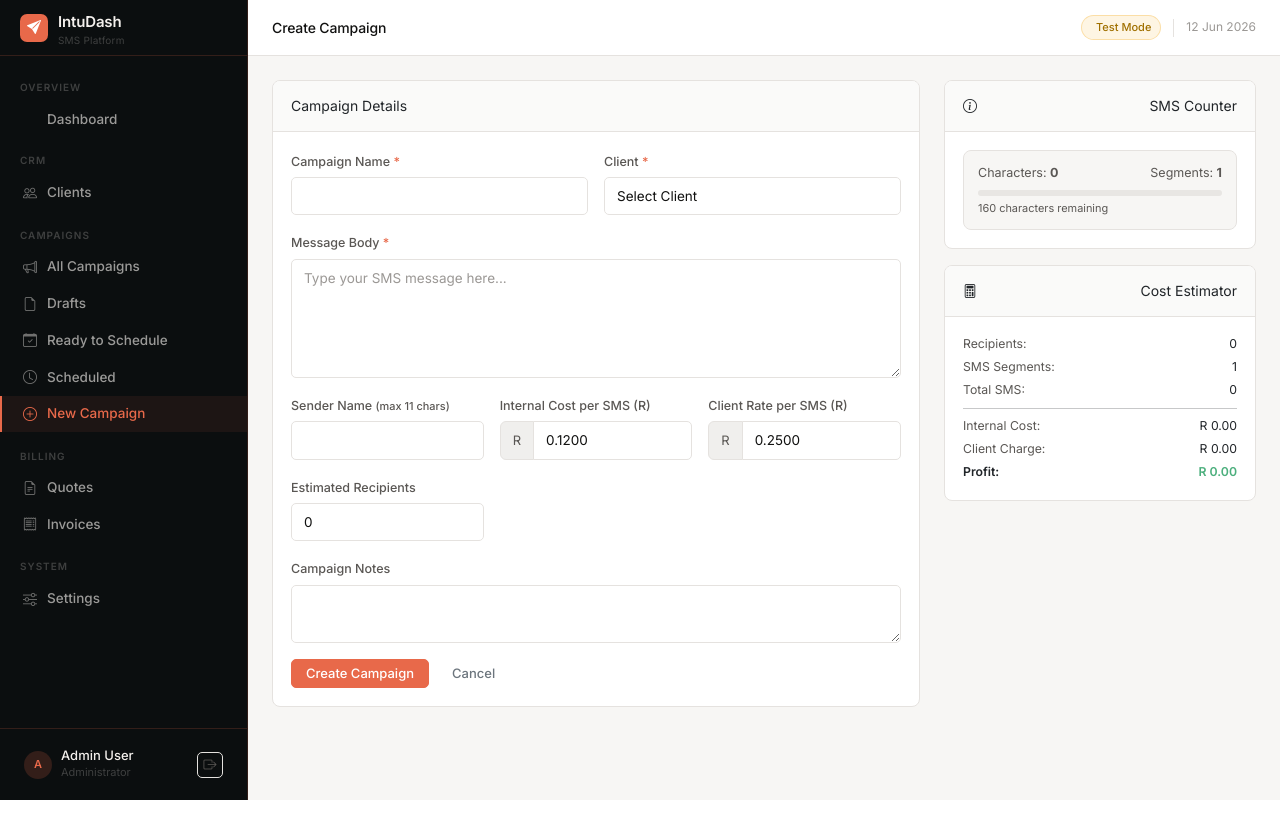
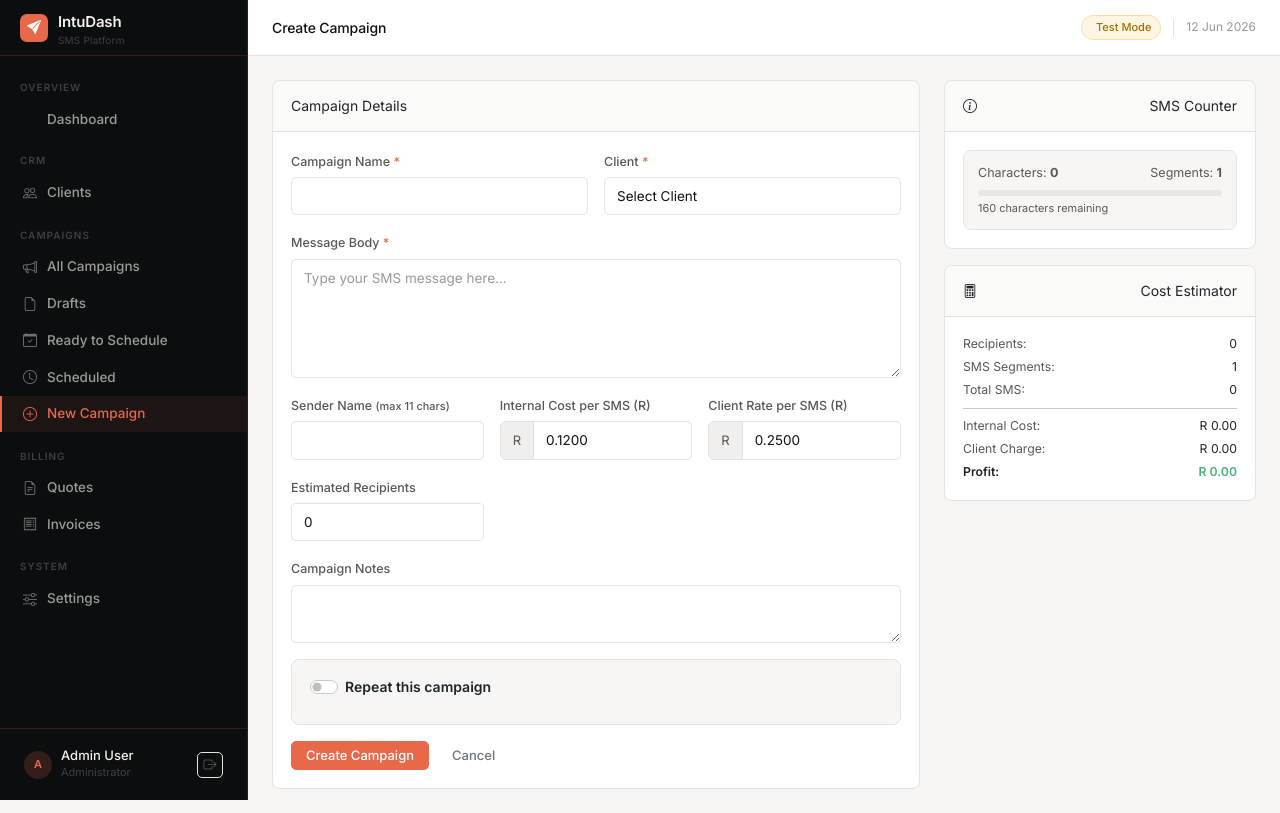
Before and after one commit to iamkyno/intudash, a Laravel app: page /campaigns/create in a window 1280 px wide. Run offline with Laravel 12, Linux system fonts and the light colour scheme; a user stored in the database is signed in; data comes from the database, SQL or seed files in the repository.

Commit message:
Add VAT registered toggle, campaign repeat, and enriched quote line items
- Settings: replace vat_enabled with vat_registered toggle; when off all prices
  are VAT-inclusive with no breakdown shown, when on quotes/invoices show
  ex-VAT + VAT line + total
- QuoteService and InvoiceService: both now use vat_registered setting and
  accept $runs parameter; line item description includes segment count and
  run count (e.g. "× 3 runs | 1,000 recipients, 2 segments/msg")
- Campaign form: new "Repeat this campaign" toggle with run counter (2–52);
  creates N linked campaigns named "Name (Run X of N)" with shared group ID
- Campaign show: displays sibling runs as a pill nav when part of a group
- Migration: change campaign_group_id column to string(36) for UUID storage

https://claude.ai/code/session_01CQU7iRe9pxBpTRBHWRwuzp

```diff
--- a/app/Http/Controllers/CampaignController.php
+++ b/app/Http/Controllers/CampaignController.php
@@ -3,6 +3,7 @@
 namespace App\Http\Controllers;
 
 use App\Jobs\SendCampaignJob;
+use Illuminate\Support\Str;
 use App\Models\Campaign;
 use App\Models\Client;
 use App\Services\AuditLogService;
@@ -50,11 +51,34 @@ class CampaignController extends Controller
             'client_rate_per_sms' => 'required|numeric|min:0',
             'estimated_recipients' => 'nullable|integer|min:0',
             'sender_name' => 'nullable|string|max:11',
+            'repeat_enabled' => 'nullable|boolean',
+            'repeat_count' => 'nullable|integer|min:2|max:52',
         ]);
 
         $smsCount = SmsCounter::count($validated['message']);
         $validated['sms_segments'] = $smsCount['segments'];
         $validated['user_id'] = auth()->id();
+
+        $repeatCount = ($validated['repeat_enabled'] ?? false) ? (int) ($validated['repeat_count'] ?? 2) : 1;
+        unset($validated['repeat_enabled'], $validated['repeat_count']);
+
+        if ($repeatCount > 1) {
+            $groupId = Str::uuid()->toString();
+            $baseName = $validated['name'];
+            $first = null;
+            for ($i = 1; $i <= $repeatCount; $i++) {
+                $data = array_merge($validated, [
+                    'name' => "{$baseName} (Run {$i} of {$repeatCount})",
+                    'campaign_group_id' => $groupId,
+                    'campaign_group_run' => $i,
+                ]);
+                $c = Campaign::create($data);
+                AuditLogService::log('campaign_created', $c, null, ['name' => $c->name]);
+                if ($i === 1) $first = $c;
+            }
+            return redirect()->route('campaigns.show', $first)
+                ->with('success', "{$repeatCount} campaign runs created. You're viewing Run 1.");
+        }
 
         $campaign = Campaign::create($validated);
         AuditLogService::log('campaign_created', $campaign, null, ['name' => $campaign->name]);
--- a/app/Http/Controllers/SettingsController.php
+++ b/app/Http/Controllers/SettingsController.php
@@ -22,7 +22,7 @@ class SettingsController extends Controller
             'company_phone' => 'nullable|string',
             'company_vat_number' => 'nullable|string',
             'invoice_prefix' => 'required|string|max:10',
-            'vat_enabled' => 'boolean',
+            'vat_registered' => 'boolean',
             'vat_rate' => 'required|numeric|min:0|max:100',
             'default_internal_cost' => 'required|numeric|min:0',
             'default_client_rate' => 'required|numeric|min:0',
--- a/app/Models/Campaign.php
+++ b/app/Models/Campaign.php
@@ -18,7 +18,7 @@ class Campaign extends Model
         'estimated_profit', 'actual_cost', 'actual_charge', 'actual_profit',
         'sender_name', 'scheduled_at', 'scheduled_end_at', 'sent_at', 'completed_at',
         'provider_response', 'provider', 'provider_campaign_id', 'admin_override_payment',
-        'is_recurring_schedule', 'archived_at',
+        'is_recurring_schedule', 'archived_at', 'campaign_group_id', 'campaign_group_run',
     ];
 
     protected $casts = [
--- a/resources/views/campaigns/_form.blade.php
+++ b/resources/views/campaigns/_form.blade.php
@@ -55,9 +55,43 @@
         <label class="form-label">Campaign Notes</label>
         <textarea name="notes" class="form-control" rows="2">{{ old('notes', $campaign->notes ?? '') }}</textarea>
     </div>
+    @if(!isset($campaign) || !$campaign->exists)
+    <div class="col-12">
+        <div class="card" style="background:var(--surface-bg);border:1px solid var(--surface-border);">
+            <div class="card-body py-3">
+                <div class="d-flex align-items-center gap-3 mb-2">
+                    <div class="form-check form-switch mb-0">
+                        <input class="form-check-input" type="checkbox" id="repeatToggle" name="repeat_enabled" value="1"
+                            {{ old('repeat_enabled') ? 'checked' : '' }} onchange="toggleRepeat(this)">
+                        <label class="form-check-label fw-semibold" for="repeatToggle">Repeat this campaign</label>
+                    </div>
+                </div>
+                <div id="repeatSection" style="{{ old('repeat_enabled') ? '' : 'display:none;' }}">
+                    <p class="small mb-2" style="color:var(--text-secondary);">Creates multiple copies of this campaign. You can edit the schedule and message for each run after creation.</p>
+                    <div class="row g-2 align-items-center">
+                        <div class="col-auto">
+                            <label class="form-label mb-0">Number of runs</label>
+                        </div>
+                        <div class="col-auto">
+                            <input type="number" name="repeat_count" id="repeatCount" class="form-control form-control-sm"
+                                min="2" max="52" value="{{ old('repeat_count', 2) }}" style="width:80px;">
+                        </div>
+                        <div class="col-auto">
+                            <span class="small" style="color:var(--text-secondary);">campaigns will be created (Run 1 of N … Run N of N)</span>
+                        </div>
+                    </div>
+                </div>
+            </div>
+        </div>
+    </div>
+    @endif
 </div>
 
 <script>
+function toggleRepeat(checkbox) {
+    document.getElementById('repeatSection').style.display = checkbox.checked ? '' : 'none';
+}
+
 document.querySelector('select[name="client_id"]')?.addEventListener('change', function() {
     const opt = this.options[this.selectedIndex];
     const rate = opt.dataset.rate;
```
Also changed, not shown: app/Services/InvoiceService.php (+27 -20 lines), app/Services/QuoteService.php (+11 -7 lines), resources/views/campaigns/show.blade.php (+23 -0 lines), resources/views/settings/index.blade.php (+5 -4 lines), database/migrations/2024_01_01_000012_add_vat_registered_and_group_to_campaigns.php (added), database/migrations/2026_06_12_112917_change_campaign_group_id_to_string.php (added).
